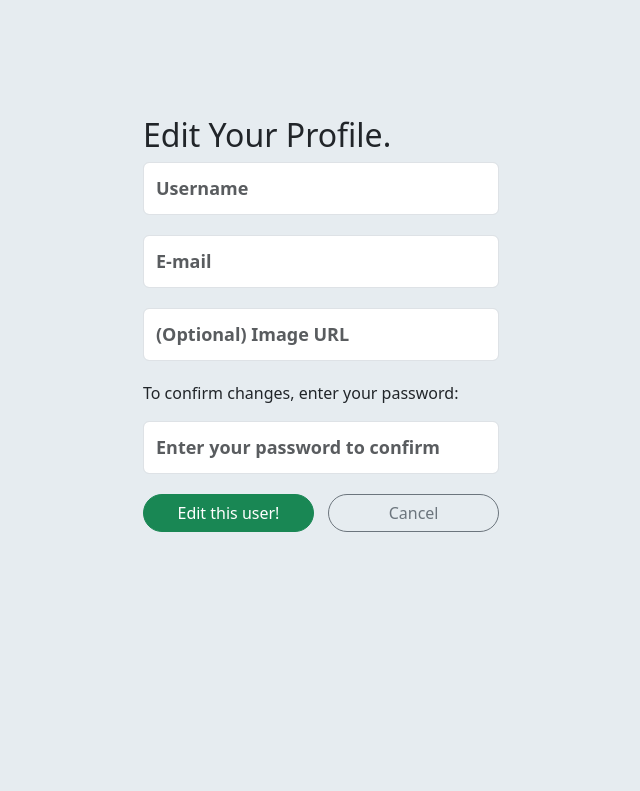
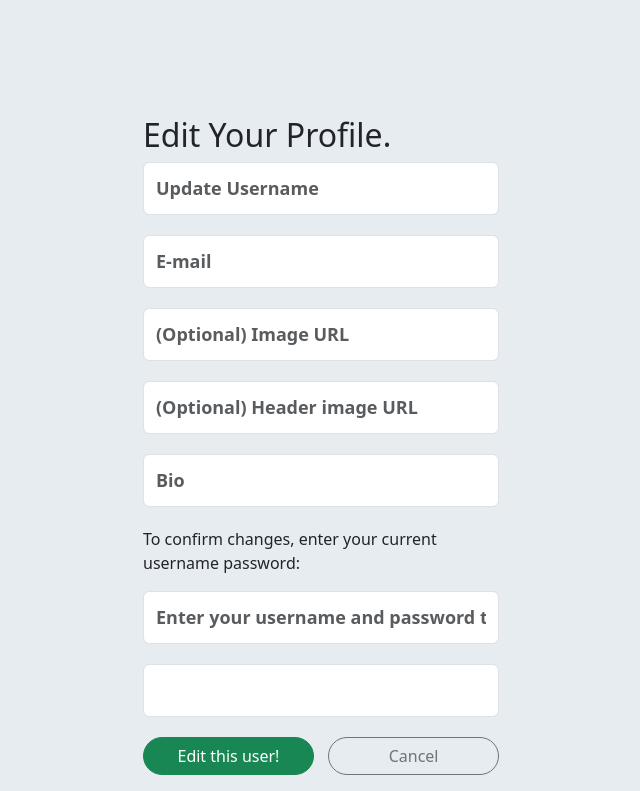
Before and after one commit to jpratt51/warbler, a Flask app: template templates/users/edit.html in a window 1280 px wide. Shown: the part 46-837 px from the top of the page, without its empty margins (319-959 px from the left). Before the commit the page ends 578 px from the top, so only its background shows below. Run offline with Flask 3, Linux system fonts and the light colour scheme; the template is opened without the code that fills it: values that come from a table or form of the project are taken from there, others are empty; some libraries are stand-ins or nearby versions.

Commit message:
Added functionality to edit user by creating view function called profile in app.py, a form called UserEditForm in forms.py, created a button to take the user to the edit form in detail.html page, and I modified edit.html to display the UserEditForm correctly.

```diff
--- a/app.py
+++ b/app.py
@@ -4,7 +4,7 @@ from flask import Flask, render_template, request, flash, redirect, session, g
 from flask_debugtoolbar import DebugToolbarExtension
 from sqlalchemy.exc import IntegrityError
 
-from forms import UserAddForm, LoginForm, MessageForm
+from forms import UserAddForm, LoginForm, MessageForm, UserEditForm
 from models import db, connect_db, User, Message
 
 CURR_USER_KEY = "curr_user"
@@ -213,11 +213,45 @@ def stop_following(follow_id):
     return redirect(f"/users/{g.user.id}/following")
 
 
-@app.route('/users/profile', methods=["GET", "POST"])
-def profile():
+@app.route('/users/<int:id>/edit', methods=["GET", "POST"])
+def profile(id):
     """Update profile for current user."""
 
     # IMPLEMENT THIS
+
+    if not g.user:
+        flash("Access unauthorized.", "danger")
+        return redirect("/")
+
+    form = UserEditForm()
+    user = User.query.get_or_404(id)
+    form = UserEditForm(obj=user)
+
+    if form.validate_on_submit():
+        auth = User.authenticate(form.username.data,
+                                 form.password.data)
+
+        if auth:
+            try:
+                user.username=form.new_username.data
+                user.email=form.email.data
+                user.image_url=form.image_url.data
+                user.header_image_url=form.header_image_url.data
+                user.bio=form.bio.data
+                db.session.commit()
+
+            except IntegrityError:
+                flash("Username already taken", 'danger')
+                return render_template('users/signup.html', form=form)
+
+            do_login(user)
+
+            flash("Updated user profile.", 'success')
+            return redirect(f"/users/{user.id}")
+        flash("Invalid credentials.", 'danger')
+        return redirect ("/")
+    else:
+        return render_template('users/edit.html', form=form)
 
 
 @app.route('/users/delete', methods=["POST"])
--- a/forms.py
+++ b/forms.py
@@ -17,6 +17,16 @@ class UserAddForm(FlaskForm):
     password = PasswordField('Password', validators=[Length(min=6)])
     image_url = StringField('(Optional) Image URL')
 
+class UserEditForm(FlaskForm):
+    """Form for adding users."""
+
+    new_username = StringField('Update Username')
+    email = StringField('E-mail', validators=[DataRequired(), Email()])
+    image_url = StringField('(Optional) Image URL')
+    header_image_url = StringField('(Optional) Header image URL')
+    bio = StringField('Bio')
+    username = StringField('Username', validators=[DataRequired()])
+    password = PasswordField('Password', validators=[Length(min=6)])
 
 class LoginForm(FlaskForm):
     """Login form."""
--- a/templates/users/detail.html
+++ b/templates/users/detail.html
@@ -33,7 +33,9 @@
           </li>
           <div class="ml-auto">
             {% if g.user.id == user.id %}
-            <a href="/users/profile" class="btn btn-outline-secondary">Edit Profile</a>
+            <form method="POST" action="/users/{{user.id}}/edit" class="form-inline">
+              <button class="btn btn-outline-secondary ml-2">Edit Profile</button>
+            </form>
             <form method="POST" action="/users/delete" class="form-inline">
               <button class="btn btn-outline-danger ml-2">Delete Profile</button>
             </form>
--- a/templates/users/edit.html
+++ b/templates/users/edit.html
@@ -8,14 +8,14 @@
       <form method="POST" id="user_form">
         {{ form.hidden_tag() }}
 
-        {% for field in form if field.widget.input_type != 'hidden' and field.name != 'password' %}
+        {% for field in form if field.widget.input_type != 'hidden' and field.name != 'password' and field.name != 'username'%}
           {% for error in field.errors %}
             <span class="text-danger">{{ error }}</span>
           {% endfor %}
           {{ field(placeholder=field.label.text, class="form-control") }}
         {% endfor %}
 
-        <p>To confirm changes, enter your password:</p>
+        <p>To confirm changes, enter your current username password:</p>
         {% if form.password.errors %}
           {% for error in form.password.errors %}
             <span class="text-danger">
@@ -23,7 +23,8 @@
           </span>
           {% endfor %}
         {% endif %}
-        {{ form.password(placeholder="Enter your password to confirm", class="form-control") }}
+        {{ form.username(placeholder="Enter your username and password to confirm", class="form-control")}}
+        {{ form.password(class="form-control") }}
 
         <div class="edit-btn-area">
           <button class="btn btn-success">Edit this user!</button>
```
